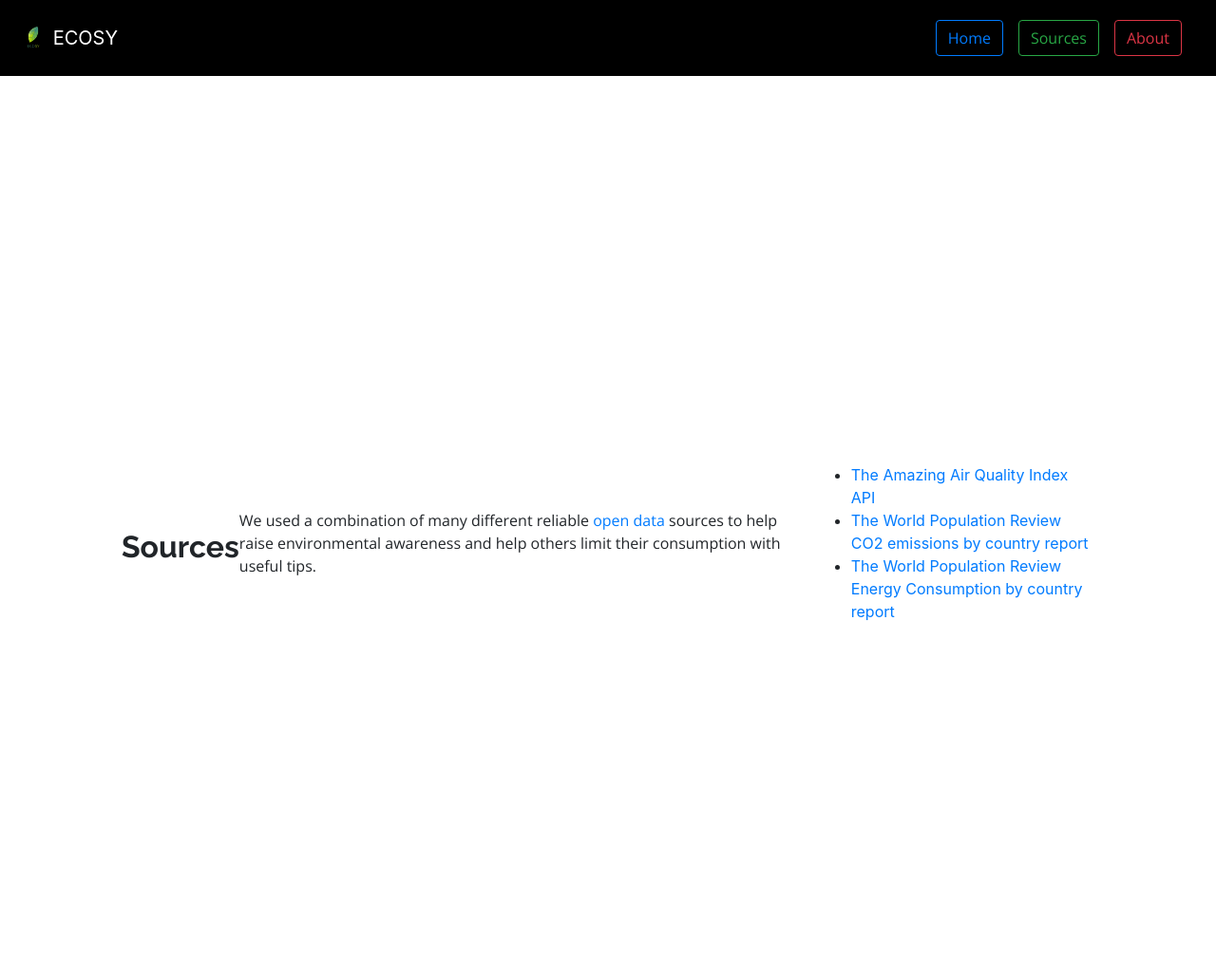
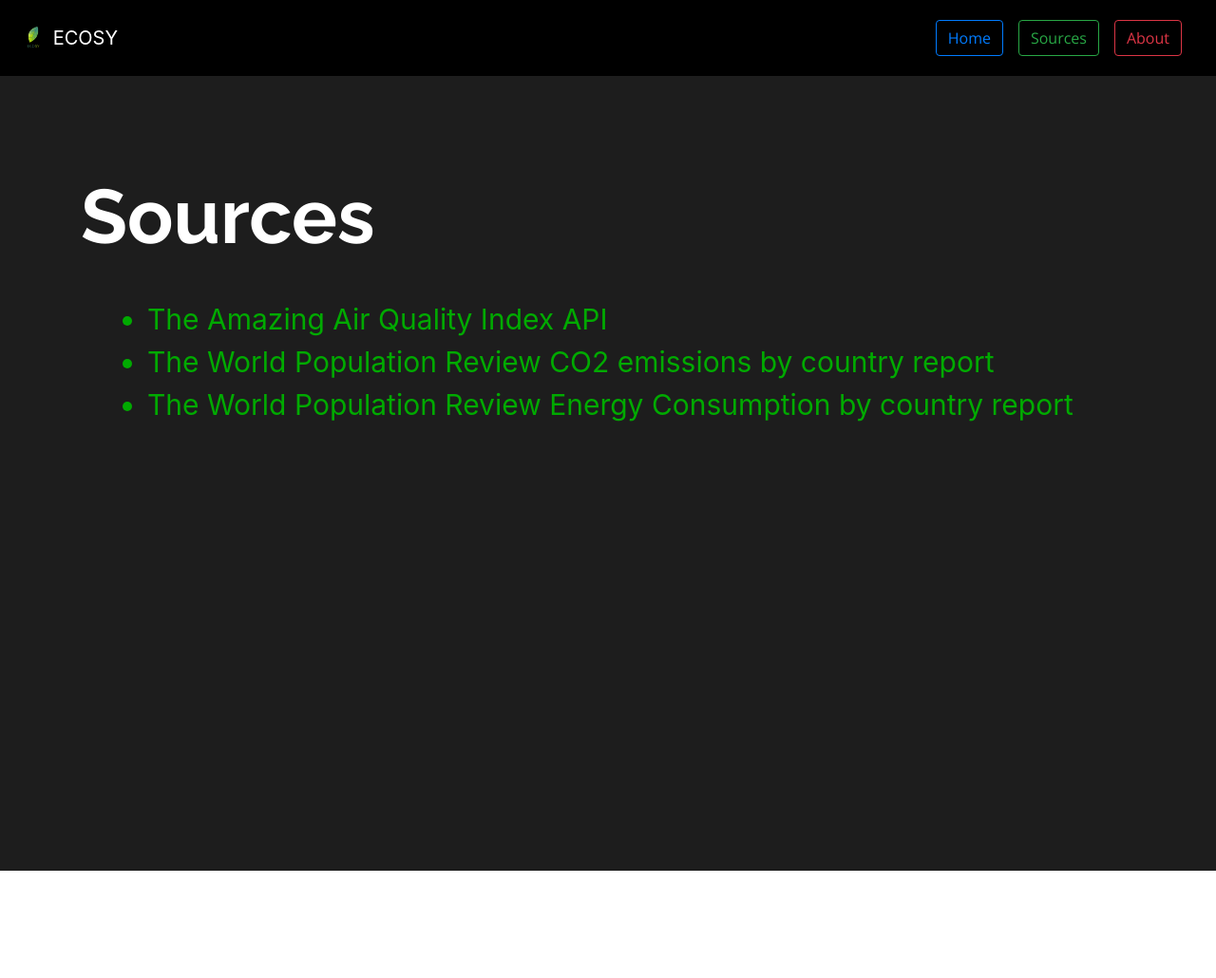
Before and after one commit to Ecosy-org/hackathon, a Jekyll site: the page built from sources.html, in a window 1280 px wide. Shown: the whole page at 95% size. Built offline with Jekyll 4.4.1, drawn with Linux system fonts in a browser that asks for light colours; nearby versions of some CDN libraries; after the commit the page ends 917 px from its top, so only the background shows below that.

Commit message:
Changes in source page, Marker icon changed to black

```diff
--- a/sources.html
+++ b/sources.html
@@ -3,19 +3,23 @@ layout: base
 title: Sources
 ---
 
-<div class="content">
-    <h2>Sources</h2>
-    <p>We used a combination of many different reliable <a href="https://en.wikipedia.org/wiki/Open_data">open data</a> sources
-    to help raise environmental awareness and help others limit their consumption with useful tips.</p>
-    <ul>
-        <li>
-            <a href="https://aqicn.org/json-api/doc/">The Amazing Air Quality Index API</a>
-        </li>
-        <li>
-            <a href="https://worldpopulationreview.com/countries/co2-emissions-by-country/">The World Population Review CO2 emissions by country report</a>
-        </li>
-        <li>
-            <a href="https://worldpopulationreview.com/countries/energy-consumption-by-country/">The World Population Review Energy Consumption by country report</a>
-        </li>
-    </ul>
+
+<div class="source-parent">
+<div class="container sources-Div">
+    <h1 class="sources-title">Sources</h1>
+
+    <div class="sources-list">
+        <ul>
+            <li class="source">
+                <a href="https://aqicn.org/json-api/doc/" class="source">The Amazing Air Quality Index API</a>
+            </li>
+            <li class="source">
+                <a class="source" href="https://worldpopulationreview.com/countries/co2-emissions-by-country/">The World Population Review CO2 emissions by country report</a>
+            </li>
+            <li class="source">
+                <a class="source" href="https://worldpopulationreview.com/countries/energy-consumption-by-country/">The World Population Review Energy Consumption by country report</a>
+            </li>
+        </ul>
+    </div>
 </div>
+</div>
--- a/static/home.css
+++ b/static/home.css
@@ -94,10 +94,31 @@ h1, h2, h3 {
 }
 
 .content {
-    width: 80%;
-    margin: 50px auto;
+    width: 100%;
 }
-
+.source-parent{
+    height: 93%;
+    background-color: rgb(29, 29, 29);
+}
+.sources-Div{
+    padding-top: 100px;
+}
+.sources-title{
+    font-size: 80px;
+    color: white;
+}
+.sources-list{
+    padding: 30px;
+    border-radius: 12px;
+}
+.source{
+    font-size: 30px;
+    color: rgb(0, 170, 0);
+    text-decoration: none;
+}
+.source:hover{
+    color: white;
+}
 .modal {
     padding: 0 !important;
   }
```
Also changed, not shown: map.html (+11 -2 lines), 3 other files.
